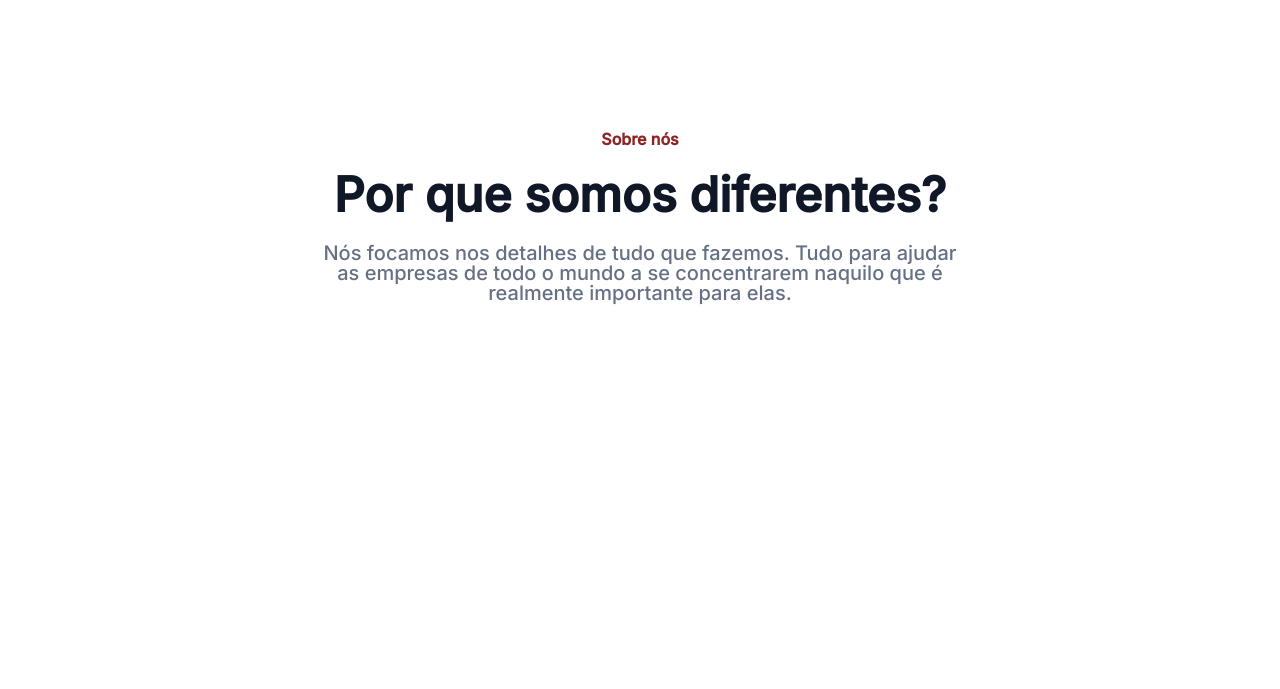
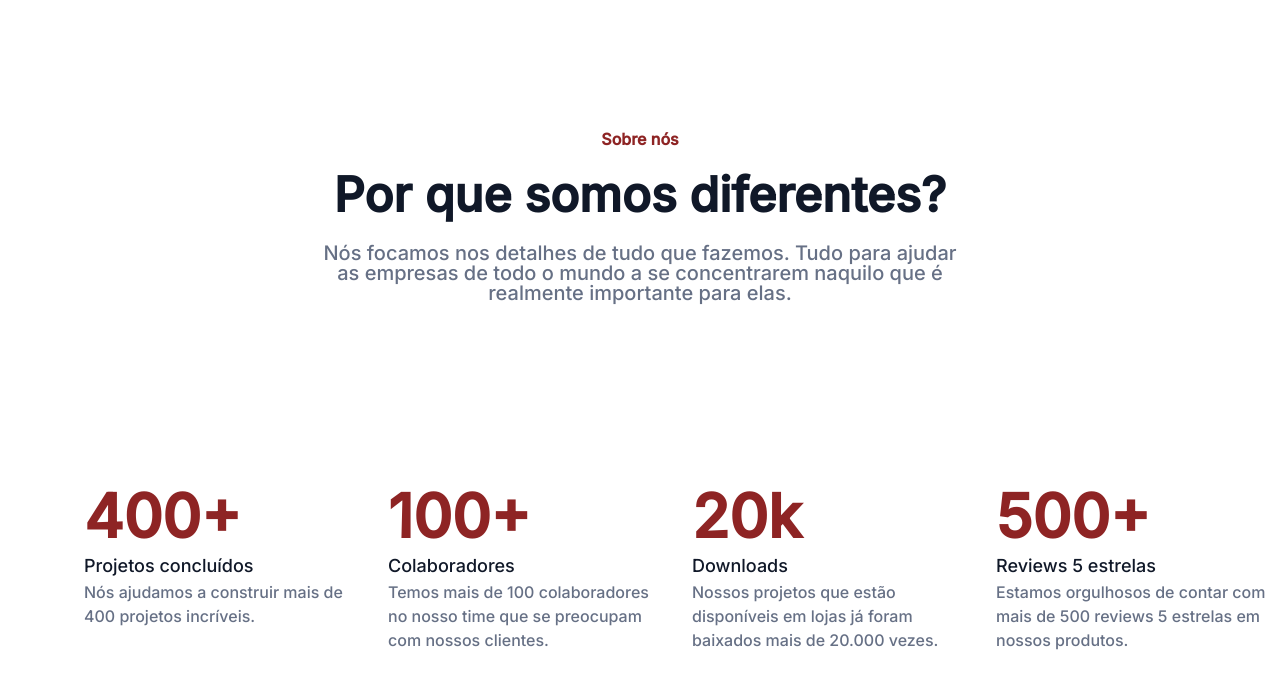
Before and after one commit to alexmengue/optimus-tech, a plain HTML site: page index.html in a window 1280 px wide. Shown: the part 67-756 px from the top of the page. Drawn offline with Linux system fonts and the light colour scheme.

Commit message:
finished metrics section

```diff
--- a/assets/css/style.css
+++ b/assets/css/style.css
@@ -105,3 +105,45 @@ body, * {
     font-size: 20px;
     font-weight: 400;
 }
+
+.metrics {
+    display: flex;
+    justify-content: center;
+    align-items: center;
+    height: 288px;
+    padding-bottom: 96px;
+    gap: 64px;
+}
+
+.metrics__item {
+    width: 200px;
+    height: 168px;
+    padding: 20px;
+}
+
+.metrics__item h1 {
+    width: 280px;
+    height: 72px;
+    font-weight: 600;
+    font-size: 60px;
+    line-height: 72px;
+    color: #8E2424;
+}
+
+.metrics__item span {
+    width: 280px;
+    height: 28px;
+    font-weight: 500;
+    font-size: 18px;
+    line-height: 28px;
+    color: #101828;
+}
+
+.metrics__item p {
+    width: 280px;
+    height: 48px;
+    font-weight: 400;
+    font-size: 16px;
+    line-height: 24px;
+    color: #667085;
+}
--- a/index.html
+++ b/index.html
@@ -43,5 +43,31 @@
             <h1>Por que somos diferentes?</h1>
             <p>Nós focamos nos detalhes de tudo que fazemos. Tudo para ajudar as empresas de todo o mundo a se concentrarem naquilo que é realmente importante para elas.</p>
         </section>
+
+        <section class="metrics">
+            <div class="metrics__item">
+                <h1>400+</h1>
+                <span>Projetos concluídos</span>
+                <p>Nós ajudamos a construir mais de 400 projetos incríveis.</p>
+            </div>
+
+            <div class="metrics__item">
+                <h1>100+</h1>
+                <span>Colaboradores</span>
+                <p>Temos mais de 100 colaboradores no nosso time que se preocupam com nossos clientes.</p>
+            </div>
+
+            <div class="metrics__item">
+                <h1>20k</h1>
+                <span>Downloads</span>
+                <p>Nossos projetos que estão disponíveis em lojas já foram baixados mais de 20.000 vezes.</p>
+            </div>
+
+            <div class="metrics__item">
+                <h1>500+</h1>
+                <span>Reviews 5 estrelas</span>
+                <p>Estamos orgulhosos de contar com mais de 500 reviews 5 estrelas em nossos produtos.</p>
+            </div>
+        </section>
     </body>
 </html>
```
